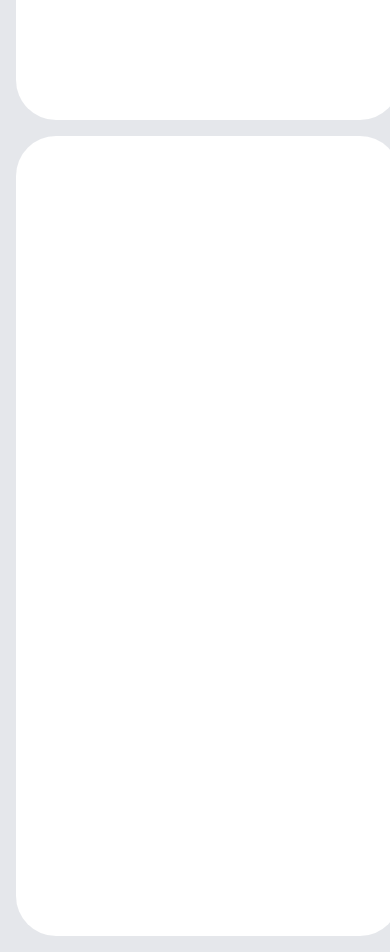
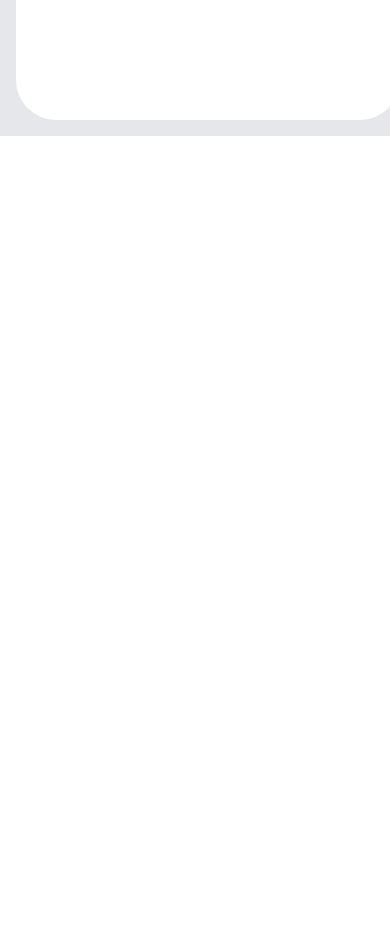
Before and after one commit to nmpavel/mantineDemo, a Next.js app: page / in a window 390 px wide. Shown: the part 3960-4912 px from the top of the page. After the commit the page ends 4096 px from the top, so only its background shows below. Built offline with nearby package versions, Linux system fonts and the light colour scheme.

Commit message:
Added hover effect

```diff
--- a/src/components/Home/index.tsx
+++ b/src/components/Home/index.tsx
@@ -11,7 +11,6 @@ const HomePage = () => {
         <Profile/>
         <div className=" hover:opacity-70 border-x-2 border-y-4 border-transparent hover:cursor-pointer hover:border-red-500 transition-all duration-300  md:scale-75 lg:scale-50 bg-white h-[800px] w-96 rounded-[40px] overflow-hidden"/>
         <div className=" hover:opacity-70 border-x-2 border-y-4 border-transparent hover:cursor-pointer hover:border-red-500 transition-all duration-300 md:scale-75 lg:scale-50 bg-white h-[800px] w-96 rounded-[40px] overflow-hidden"/>
-        <div className=" hover:opacity-70 border-x-2 border-y-4 border-transparent hover:cursor-pointer hover:border-red-500 transition-all duration-300 md:scale-75 lg:scale-50 bg-white h-[800px] w-96 rounded-[40px] overflow-hidden"/>
     </div>
   )
 }
```
